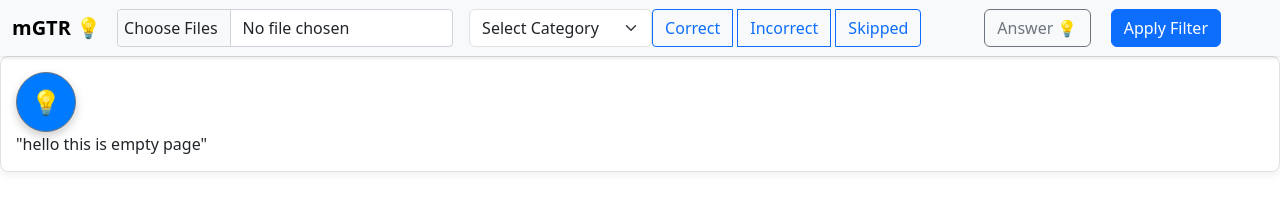
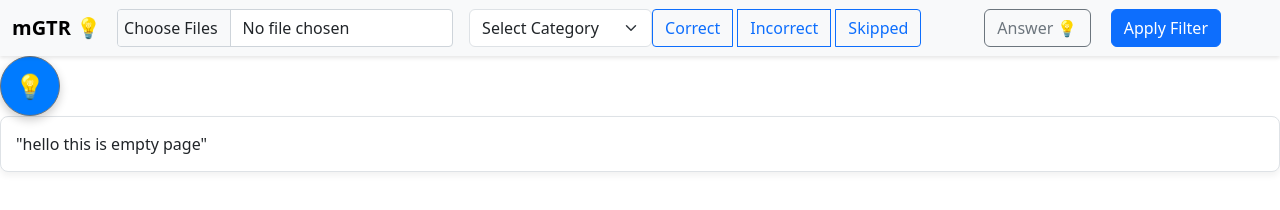
Before and after one commit to MAdSAge/review_json_mcqs_page, a plain HTML site: page index.html in a window 1280 px wide. Drawn offline with nearby package versions, Linux system fonts and the light colour scheme.

Commit message:
some how its not working on iso safari

```diff
--- a/index.html
+++ b/index.html
@@ -82,10 +82,10 @@
     </nav>
 
 
+    <label class="btn btn-outline-secondary" id="floatingButton" for="toggleAnswer">💡</label>
 
 
     <div id="output">
-        <label class="btn btn-outline-secondary" id="floatingButton" for="toggleAnswer">💡</label>
         "hello this is empty page"
 
     </div>
--- a/mcq_css.css
+++ b/mcq_css.css
@@ -14,7 +14,7 @@
 #floatingButton {
     position: sticky;
     /* Keep button sticky */
-    bottom: 20px;
+    bottom: 350px;
     /* Distance from the bottom */
     right: 20px;
     /* Distance from the right */
```
